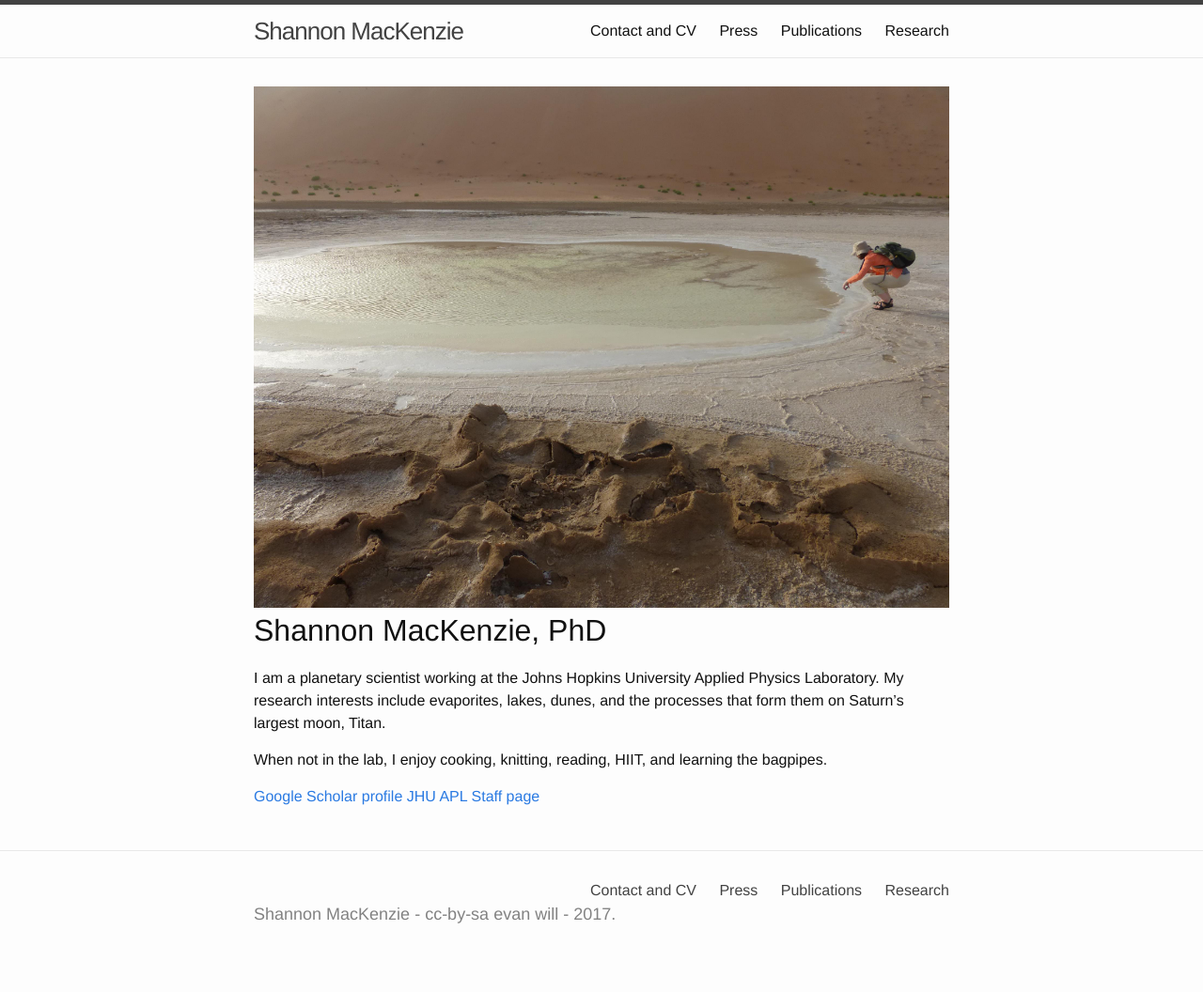
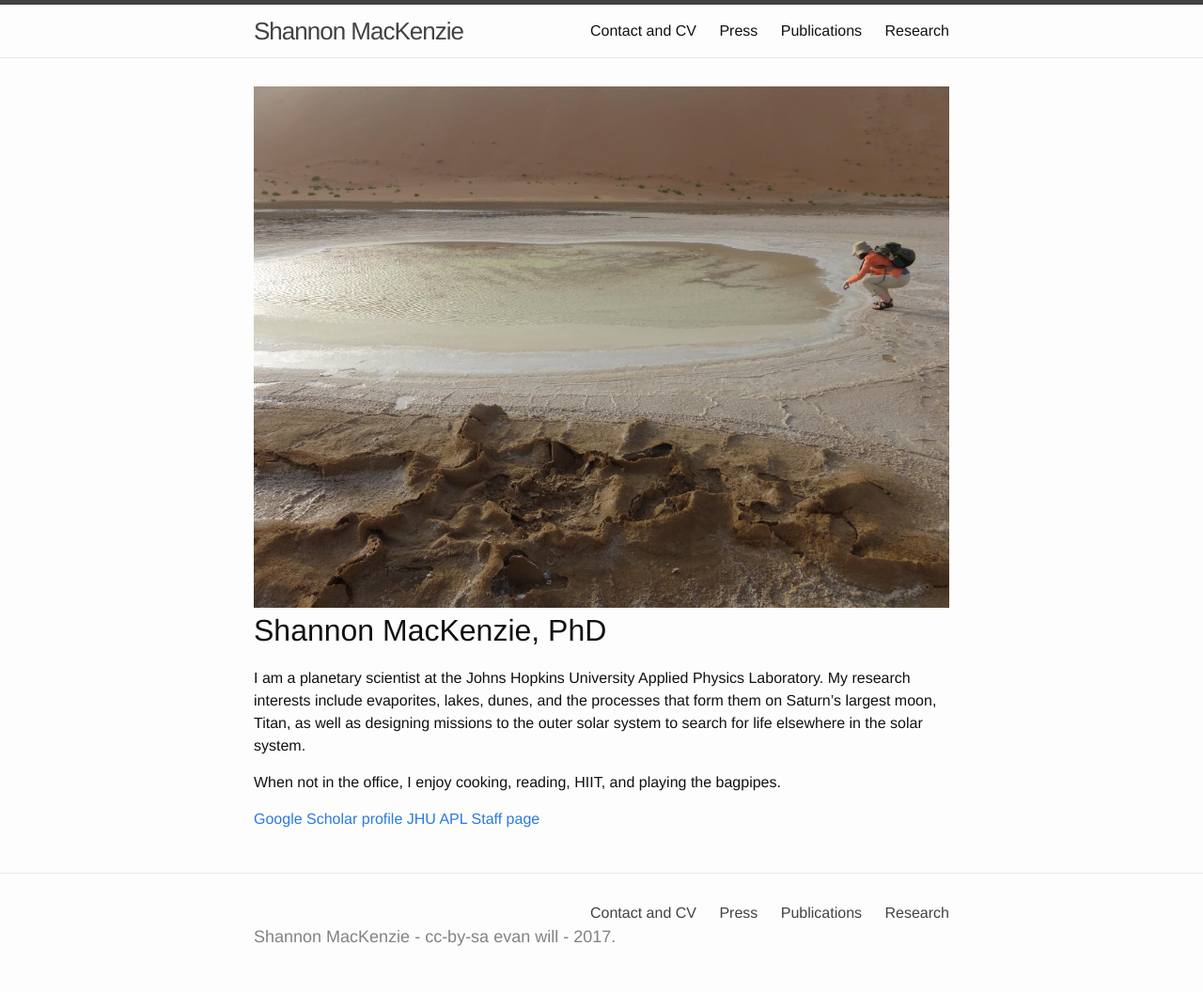
Before and after one commit to shannonmackenzie/shannonmackenzie.github.io, a Jekyll site: the page built from index.md, in a window 1280 px wide. Shown: the whole page at 94% size. Built offline with Jekyll 4.4.1, drawn with Linux system fonts in a browser that asks for light colours; before the commit the page ends 1032 px from its top, so only the background shows below that.

Commit message:
Update index.md

```diff
--- a/index.md
+++ b/index.md
@@ -8,10 +8,10 @@ layout: default
 
 # Shannon MacKenzie, PhD
 
-I am a planetary scientist working at the Johns Hopkins University Applied Physics Laboratory. My research interests include evaporites, lakes, dunes, and the processes that form them on Saturn's largest moon, Titan.
+I am a planetary scientist at the Johns Hopkins University Applied Physics Laboratory. My research interests include evaporites, lakes, dunes, and the processes that form them on Saturn's largest moon, Titan, as well as designing missions to the outer solar system to search for life elsewhere in the solar system.
 
-When not in the lab, I enjoy cooking, knitting, reading, HIIT, and learning the bagpipes.
+When not in the office, I enjoy cooking, reading, HIIT, and playing the bagpipes.
 
 
 [Google Scholar profile](https://scholar.google.com/citations?user=982dVpEAAAAJ&hl=en)
-[JHU APL Staff page](https://secwww.jhuapl.edu/SpaceScience/Staff/ProfileView/175)
+[JHU APL Staff page](https://civspace.jhuapl.edu/people/shannon-mackenzie)
```
